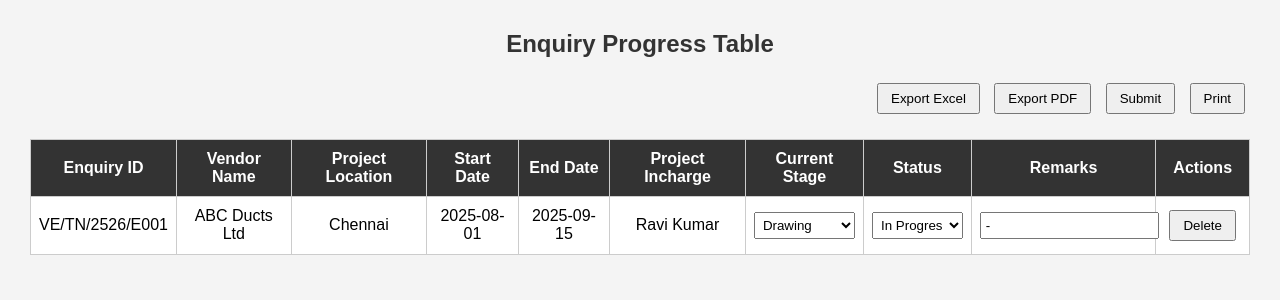
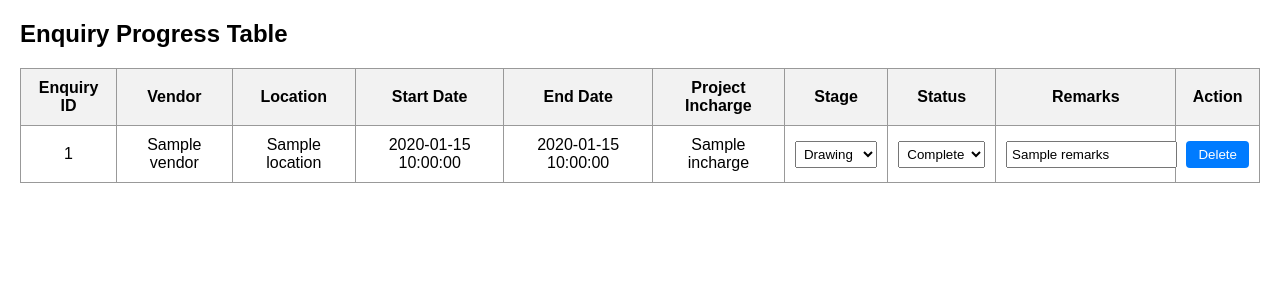
Before and after one commit to dudetech-web/Vanes-project-, a Flask app: template templates/enguiry_progress.html in a window 1280 px wide. Shown: the top 300 px of the page. Run offline with Flask 3, Linux system fonts and the light colour scheme; the template is opened without the code that fills it: most values are stand-ins (such as "Sample title", 1, 10 or a date in 2020).

Commit message:
Update enguiry_progress.html

```diff
--- a/templates/enguiry_progress.html
+++ b/templates/enguiry_progress.html
@@ -5,120 +5,92 @@
     <style>
         body {
             font-family: Arial, sans-serif;
-            margin: 30px;
-            background: #f4f4f4;
-        }
-        h2 {
-            text-align: center;
-            color: #333;
+            margin: 20px;
         }
         table {
             width: 100%;
             border-collapse: collapse;
-            background: white;
             margin-top: 20px;
         }
-        table, th, td {
-            border: 1px solid #ccc;
+        th, td {
+            border: 1px solid #999;
+            padding: 10px;
+            text-align: center;
         }
         th {
-            background: #333;
-            color: white;
-            padding: 10px;
+            background-color: #f2f2f2;
         }
-        td {
-            padding: 8px;
-            text-align: center;
+        select, input[type="text"] {
+            width: 100%;
+            padding: 4px;
         }
         button {
             padding: 6px 12px;
-            margin: 5px;
             cursor: pointer;
+            background-color: #007bff;
+            color: white;
+            border: none;
+            border-radius: 4px;
         }
-        .actions {
-            margin-bottom: 20px;
-            text-align: right;
-        }
-        select, input[type="text"] {
-            padding: 4px;
-            width: 100%;
+        button:hover {
+            background-color: #0056b3;
         }
     </style>
+    <script>
+        function confirmDelete(button) {
+            if (confirm("Are you sure you want to delete this row?")) {
+                const row = button.closest("tr");
+                row.remove();
+            }
+        }
+    </script>
 </head>
 <body>
     <h2>Enquiry Progress Table</h2>
 
-    <div class="actions">
-        <button onclick="exportExcel()">Export Excel</button>
-        <button onclick="exportPDF()">Export PDF</button>
-        <button onclick="submitData()">Submit</button>
-        <button onclick="window.print()">Print</button>
-    </div>
-
-    <table id="progressTable">
+    <table>
         <thead>
             <tr>
                 <th>Enquiry ID</th>
-                <th>Vendor Name</th>
-                <th>Project Location</th>
+                <th>Vendor</th>
+                <th>Location</th>
                 <th>Start Date</th>
                 <th>End Date</th>
                 <th>Project Incharge</th>
-                <th>Current Stage</th>
+                <th>Stage</th>
                 <th>Status</th>
                 <th>Remarks</th>
-                <th>Actions</th>
+                <th>Action</th>
             </tr>
         </thead>
         <tbody id="tableBody">
+            {% for row in progress_data %}
             <tr>
-                <td>VE/TN/2526/E001</td>
-                <td>ABC Ducts Ltd</td>
-                <td>Chennai</td>
-                <td>2025-08-01</td>
-                <td>2025-09-15</td>
-                <td>Ravi Kumar</td>
+                <td>{{ row.enquiry_id }}</td>
+                <td>{{ row.vendor }}</td>
+                <td>{{ row.location }}</td>
+                <td>{{ row.start_date }}</td>
+                <td>{{ row.end_date }}</td>
+                <td>{{ row.incharge }}</td>
                 <td>
                     <select>
-                        <option>Drawing</option>
-                        <option>Production</option>
-                        <option>Dispatch</option>
-                        <option>Completed</option>
+                        <option {% if row.stage == 'Drawing' %}selected{% endif %}>Drawing</option>
+                        <option {% if row.stage == 'Production' %}selected{% endif %}>Production</option>
+                        <option {% if row.stage == 'Dispatch' %}selected{% endif %}>Dispatch</option>
+                        <option {% if row.stage == 'Completed' %}selected{% endif %}>Completed</option>
                     </select>
                 </td>
                 <td>
                     <select>
-                        <option>In Progress</option>
-                        <option>Completed</option>
+                        <option {% if row.status == 'In Progress' %}selected{% endif %}>In Progress</option>
+                        <option {% if row.status == 'Completed' %}selected{% endif %}>Completed</option>
                     </select>
                 </td>
-                <td><input type="text" value="-" /></td>
-                <td>
-                    <button onclick="confirmDelete(this)">Delete</button>
-                </td>
+                <td><input type="text" value="{{ row.remarks }}" /></td>
+                <td><button onclick="confirmDelete(this)">Delete</button></td>
             </tr>
-            <!-- Add more dummy rows if needed -->
+            {% endfor %}
         </tbody>
     </table>
-
-    <script>
-        function confirmDelete(btn) {
-            if (confirm("Are you sure you want to delete this row?")) {
-                btn.closest('tr').remove();
-            }
-        }
-
-        function exportExcel() {
-            alert("Export to Excel triggered.");
-        }
-
-        function exportPDF() {
-            alert("Export to PDF triggered.");
-        }
-
-        function submitData() {
-            alert("Submit triggered. Data will be processed.");
-        }
-    </script>
 </body>
 </html>
```
